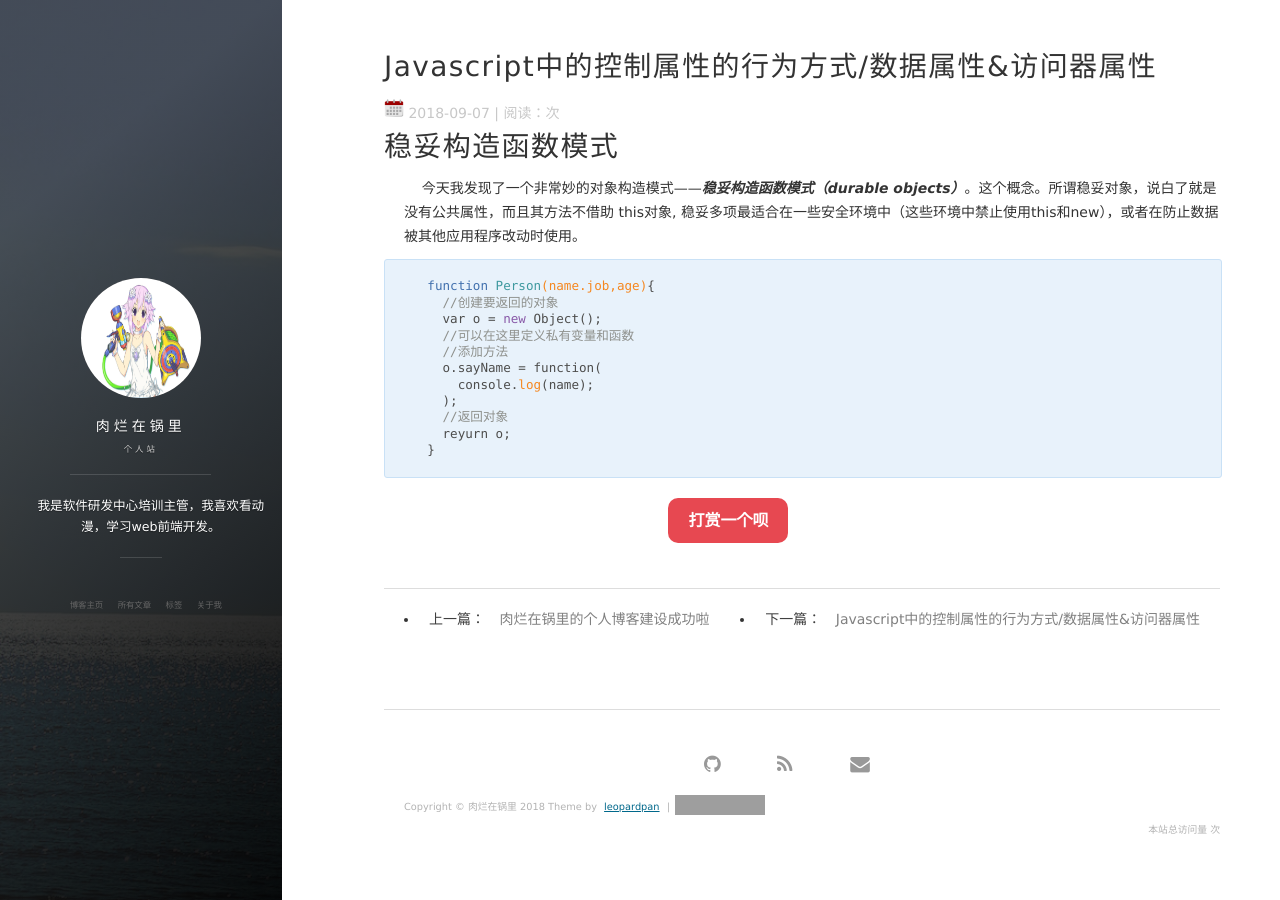
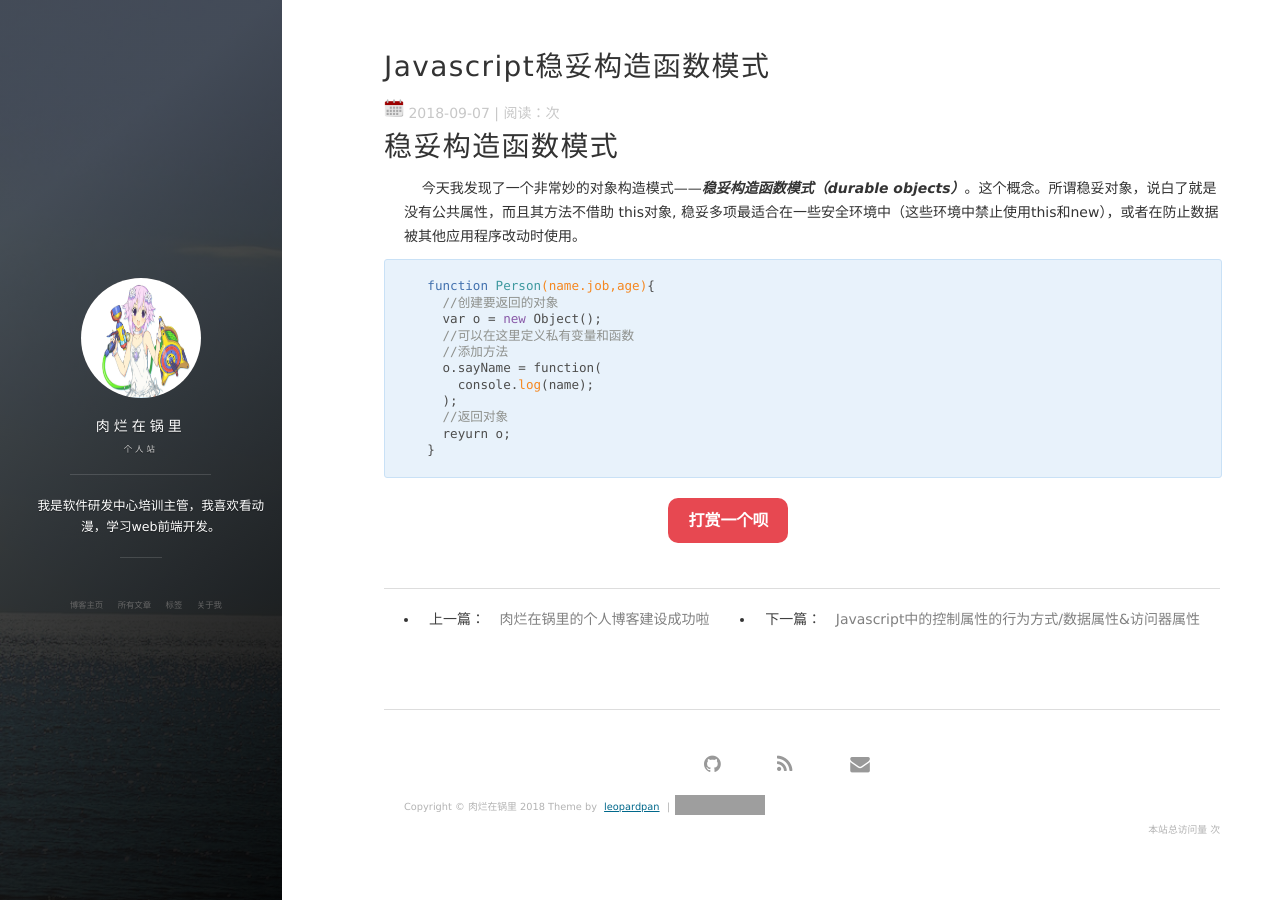
Before and after one commit to FDirectionClear/fdirectionclear.github.io, a Jekyll site: the page built from _posts/2018-09-07-durable_object.md, in a window 1280 px wide. Built offline with Jekyll 4.4.1, drawn with Linux system fonts in a browser that asks for light colours; nearby versions of some CDN libraries; comment, search, counter and statistics services are not loaded; grey boxes are pictures that could not be loaded.

Commit message:
Update 2018-09-07-durable_object.md

```diff
--- a/_posts/2018-09-07-durable_object.md
+++ b/_posts/2018-09-07-durable_object.md
@@ -1,6 +1,6 @@
 ---
 layout: post
-title: Javascript中的控制属性的行为方式/数据属性&访问器属性
+title: Javascript稳妥构造函数模式
 date: 2018-09-07
 tag: Javascript
 ---
```
